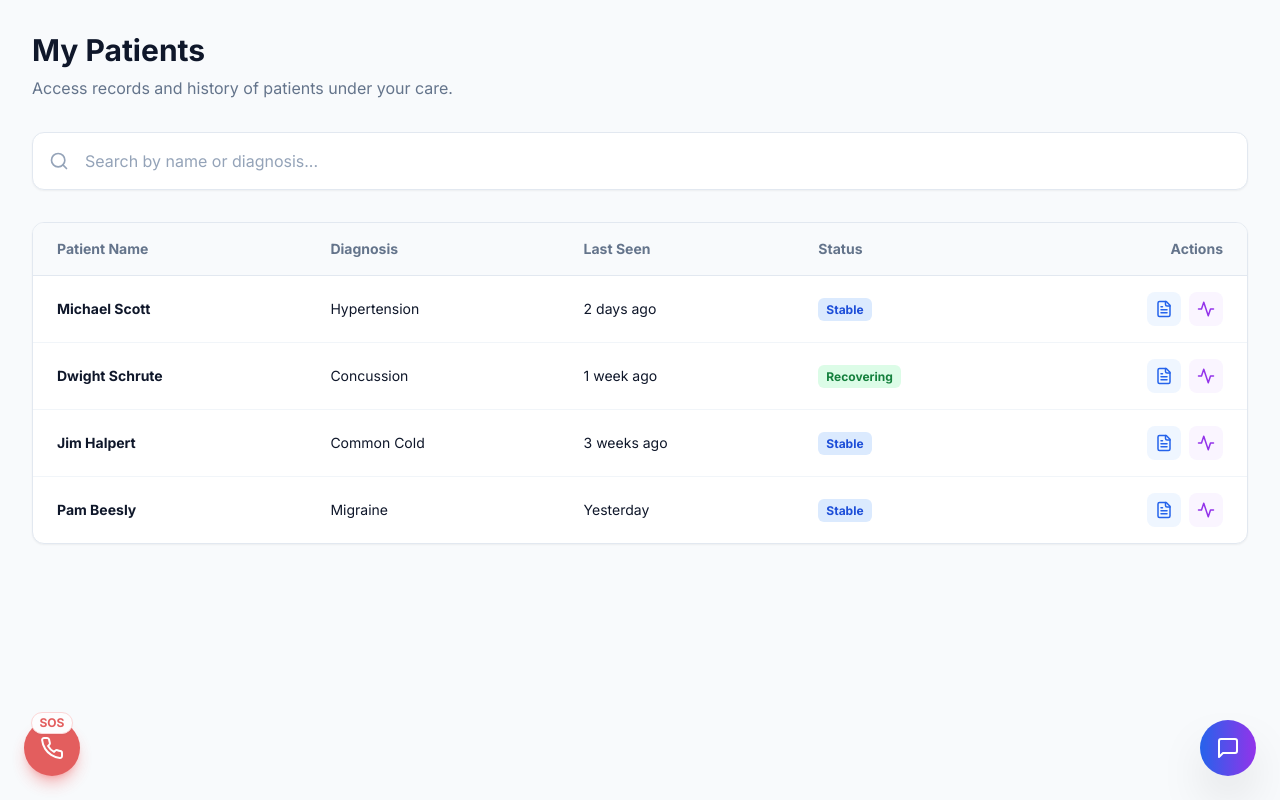
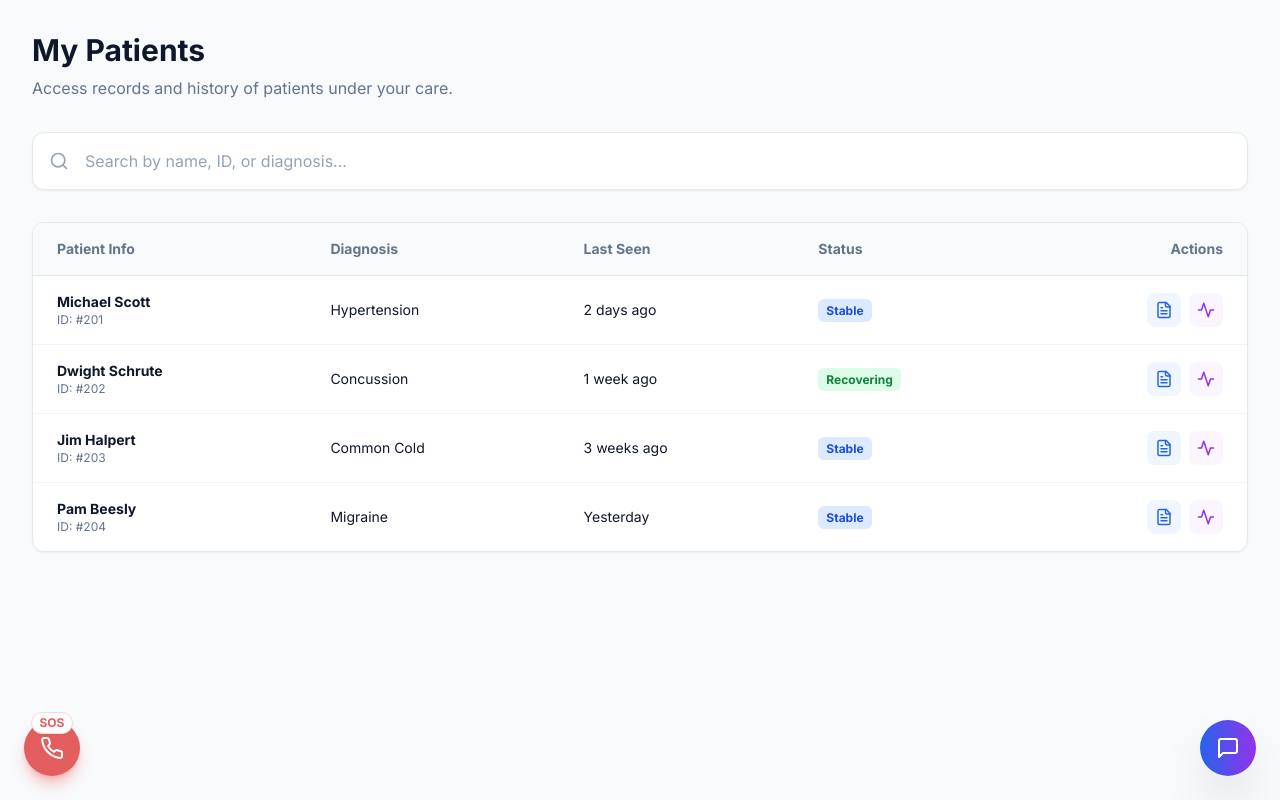
Before and after one commit to nikhild-10/hosptail-mangment-, a Next.js app in the folder client/: page /portal/doctor/patients in a window 1280 px wide. Built offline with nearby package versions, Linux system fonts and the light colour scheme.

Commit message:
Add Search by ID and Detail Views

```diff
--- a/client/src/app/portal/admin/doctors/page.tsx
+++ b/client/src/app/portal/admin/doctors/page.tsx
@@ -28,7 +28,8 @@ export default function DoctorsManagement() {
 
     const filteredDoctors = doctors.filter(doctor =>
         doctor.name.toLowerCase().includes(searchTerm.toLowerCase()) ||
-        doctor.specialty.toLowerCase().includes(searchTerm.toLowerCase())
+        doctor.specialty.toLowerCase().includes(searchTerm.toLowerCase()) ||
+        doctor.id.toString().includes(searchTerm)
     );
 
     const columns = [
@@ -40,7 +41,7 @@ export default function DoctorsManagement() {
                         {doctor.name.split(' ').map(n => n[0]).join('').substring(0, 2)}
                     </div>
                     <div>
-                        <div className="font-medium text-slate-900 dark:text-white">{doctor.name}</div>
+                        <div className="font-medium text-slate-900 dark:text-white">{doctor.name} <span className="text-xs text-slate-400 font-normal">#{doctor.id}</span></div>
                         <div className="text-xs text-slate-500">{doctor.specialty}</div>
                     </div>
                 </div>
@@ -63,8 +64,8 @@ export default function DoctorsManagement() {
             header: 'Status',
             accessor: (doctor: Doctor) => (
                 <span className={`px-2 py-1 rounded-full text-xs font-semibold ${doctor.status === 'Active'
-                        ? 'bg-green-100 text-green-700 dark:bg-green-900/30'
-                        : 'bg-amber-100 text-amber-700 dark:bg-amber-900/30'
+                    ? 'bg-green-100 text-green-700 dark:bg-green-900/30'
+                    : 'bg-amber-100 text-amber-700 dark:bg-amber-900/30'
                     }`}>
                     {doctor.status}
                 </span>
@@ -91,7 +92,7 @@ export default function DoctorsManagement() {
                 <Search className="text-slate-400" size={20} />
                 <input
                     type="text"
-                    placeholder="Search by name or specialty..."
+                    placeholder="Search by name, ID, or specialty..."
                     className="flex-1 bg-transparent border-none focus:outline-none text-slate-900 dark:text-white placeholder-slate-400"
                     value={searchTerm}
                     onChange={(e) => setSearchTerm(e.target.value)}
--- a/client/src/app/portal/admin/patients/page.tsx
+++ b/client/src/app/portal/admin/patients/page.tsx
@@ -30,7 +30,8 @@ export default function PatientsManagement() {
 
     const filteredPatients = patients.filter(patient =>
         patient.name.toLowerCase().includes(searchTerm.toLowerCase()) ||
-        patient.condition.toLowerCase().includes(searchTerm.toLowerCase())
+        patient.condition.toLowerCase().includes(searchTerm.toLowerCase()) ||
+        patient.id.toString().includes(searchTerm)
     );
 
     const columns = [
@@ -42,7 +43,7 @@ export default function PatientsManagement() {
                         <User size={20} />
                     </div>
                     <div>
-                        <div className="font-medium text-slate-900 dark:text-white">{patient.name}</div>
+                        <div className="font-medium text-slate-900 dark:text-white">{patient.name} <span className="text-xs text-slate-400 font-normal">#{patient.id}</span></div>
                         <div className="text-xs text-slate-500">{patient.age} yrs • {patient.gender}</div>
                     </div>
                 </div>
@@ -83,7 +84,7 @@ export default function PatientsManagement() {
                 <Search className="text-slate-400" size={20} />
                 <input
                     type="text"
-                    placeholder="Search patients by name or condition..."
+                    placeholder="Search patients by name, ID, or condition..."
                     className="flex-1 bg-transparent border-none focus:outline-none text-slate-900 dark:text-white placeholder-slate-400"
                     value={searchTerm}
                     onChange={(e) => setSearchTerm(e.target.value)}
--- a/client/src/app/portal/doctor/patients/page.tsx
+++ b/client/src/app/portal/doctor/patients/page.tsx
@@ -2,6 +2,7 @@
 
 import React, { useState } from 'react';
 import { Table } from '@/components/ui/Table';
+import { Modal } from '@/components/ui/Modal';
 import { Search, Activity, FileText } from 'lucide-react';
 
 interface Patient {
@@ -10,27 +11,39 @@ interface Patient {
     lastSeen: string;
     diagnosis: string;
     status: 'Stable' | 'Critical' | 'Recovering';
+    // Mock details for "Full Information"
+    age?: number;
+    gender?: string;
+    email?: string;
+    phone?: string;
 }
 
 const myPatients: Patient[] = [
-    { id: 201, name: 'Michael Scott', lastSeen: '2 days ago', diagnosis: 'Hypertension', status: 'Stable' },
-    { id: 202, name: 'Dwight Schrute', lastSeen: '1 week ago', diagnosis: 'Concussion', status: 'Recovering' },
-    { id: 203, name: 'Jim Halpert', lastSeen: '3 weeks ago', diagnosis: 'Common Cold', status: 'Stable' },
-    { id: 204, name: 'Pam Beesly', lastSeen: 'Yesterday', diagnosis: 'Migraine', status: 'Stable' },
+    { id: 201, name: 'Michael Scott', lastSeen: '2 days ago', diagnosis: 'Hypertension', status: 'Stable', age: 45, gender: 'Male', email: 'mscott@dundermifflin.com', phone: '555-0199' },
+    { id: 202, name: 'Dwight Schrute', lastSeen: '1 week ago', diagnosis: 'Concussion', status: 'Recovering', age: 40, gender: 'Male', email: 'dschrute@farms.com', phone: '555-0123' },
+    { id: 203, name: 'Jim Halpert', lastSeen: '3 weeks ago', diagnosis: 'Common Cold', status: 'Stable', age: 36, gender: 'Male', email: 'jhalpert@athleap.com', phone: '555-0144' },
+    { id: 204, name: 'Pam Beesly', lastSeen: 'Yesterday', diagnosis: 'Migraine', status: 'Stable', age: 35, gender: 'Female', email: 'pbeesly@art.com', phone: '555-0155' },
 ];
 
 export default function MyPatients() {
     const [searchTerm, setSearchTerm] = useState('');
+    const [selectedPatient, setSelectedPatient] = useState<Patient | null>(null);
 
     const filteredPatients = myPatients.filter(p =>
         p.name.toLowerCase().includes(searchTerm.toLowerCase()) ||
-        p.diagnosis.toLowerCase().includes(searchTerm.toLowerCase())
+        p.diagnosis.toLowerCase().includes(searchTerm.toLowerCase()) ||
+        p.id.toString().includes(searchTerm)
     );
 
     const columns = [
         {
-            header: 'Patient Name',
-            accessor: (p: Patient) => <span className="font-bold text-slate-900 dark:text-white">{p.name}</span>
+            header: 'Patient Info',
+            accessor: (p: Patient) => (
+                <div>
+                    <div className="font-bold text-slate-900 dark:text-white">{p.name}</div>
+                    <div className="text-xs text-slate-500">ID: #{p.id}</div>
+                </div>
+            )
         },
         {
             header: 'Diagnosis',
@@ -67,7 +80,7 @@ export default function MyPatients() {
                 <Search className="text-slate-400" size={20} />
                 <input
                     type="text"
-                    placeholder="Search by name or diagnosis..."
+                    placeholder="Search by name, ID, or diagnosis..."
                     className="flex-1 bg-transparent border-none focus:outline-none text-slate-900 dark:text-white placeholder-slate-400"
                     value={searchTerm}
                     onChange={(e) => setSearchTerm(e.target.value)}
@@ -78,9 +91,13 @@ export default function MyPatients() {
                 data={filteredPatients}
                 columns={columns}
                 keyField="id"
-                actions={() => (
+                actions={(patient) => (
                     <div className="flex gap-2 justify-end">
-                        <button className="p-2 text-blue-600 bg-blue-50 hover:bg-blue-100 rounded-lg transition-colors" title="View Records">
+                        <button
+                            onClick={() => setSelectedPatient(patient)}
+                            className="p-2 text-blue-600 bg-blue-50 hover:bg-blue-100 rounded-lg transition-colors"
+                            title="View Records"
+                        >
                             <FileText size={18} />
                         </button>
                         <button className="p-2 text-purple-600 bg-purple-50 hover:bg-purple-100 rounded-lg transition-colors" title="Vitals">
@@ -89,6 +106,59 @@ export default function MyPatients() {
                     </div>
                 )}
             />
+
+            <Modal
+                isOpen={!!selectedPatient}
+                onClose={() => setSelectedPatient(null)}
+                title="Patient Details"
+            >
+                {selectedPatient && (
+                    <div className="space-y-6">
+                        <div className="flex items-center gap-4 pb-6 border-b border-slate-100">
+                            <div className="w-16 h-16 rounded-full bg-blue-100 flex items-center justify-center text-blue-600 text-2xl font-bold">
+                                {selectedPatient.name[0]}
+                            </div>
+                            <div>
+                                <h3 className="text-xl font-bold text-slate-900 dark:text-white">{selectedPatient.name}</h3>
+                                <p className="text-slate-500">ID: #{selectedPatient.id}</p>
+                            </div>
+                        </div>
+
+                        <div className="grid grid-cols-2 gap-6">
+                            <div className="space-y-1">
+                                <label className="text-xs font-bold text-slate-500 uppercase tracking-wider">Status</label>
+                                <span className={`inline-block px-2 py-1 rounded-md text-xs font-bold ${selectedPatient.status === 'Critical' ? 'bg-red-100 text-red-700' :
+                                    selectedPatient.status === 'Recovering' ? 'bg-green-100 text-green-700' :
+                                        'bg-blue-100 text-blue-700'
+                                    }`}>
+                                    {selectedPatient.status}
+                                </span>
+                            </div>
+                            <div className="space-y-1">
+                                <label className="text-xs font-bold text-slate-500 uppercase tracking-wider">Diagnosis</label>
+                                <p className="font-medium text-slate-900 dark:text-white">{selectedPatient.diagnosis}</p>
+                            </div>
+                            <div className="space-y-1">
+                                <label className="text-xs font-bold text-slate-500 uppercase tracking-wider">Age/Gender</label>
+                                <p className="font-medium text-slate-900 dark:text-white">{selectedPatient.age || 'N/A'} / {selectedPatient.gender || 'N/A'}</p>
+                            </div>
+                            <div className="space-y-1">
+                                <label className="text-xs font-bold text-slate-500 uppercase tracking-wider">Contact</label>
+                                <p className="font-medium text-slate-900 dark:text-white">{selectedPatient.phone || 'N/A'}</p>
+                            </div>
+                        </div>
+
+                        <div className="flex justify-end pt-4 border-t border-slate-100">
+                            <button
+                                onClick={() => setSelectedPatient(null)}
+                                className="px-6 py-2 bg-slate-100 text-slate-700 rounded-lg hover:bg-slate-200 font-medium transition-colors"
+                            >
+                                Close
+                            </button>
+                        </div>
+                    </div>
+                )}
+            </Modal>
         </div>
     );
 }
```
Also changed, not shown: 1 other file (tests, documents, lock files or other folders).
